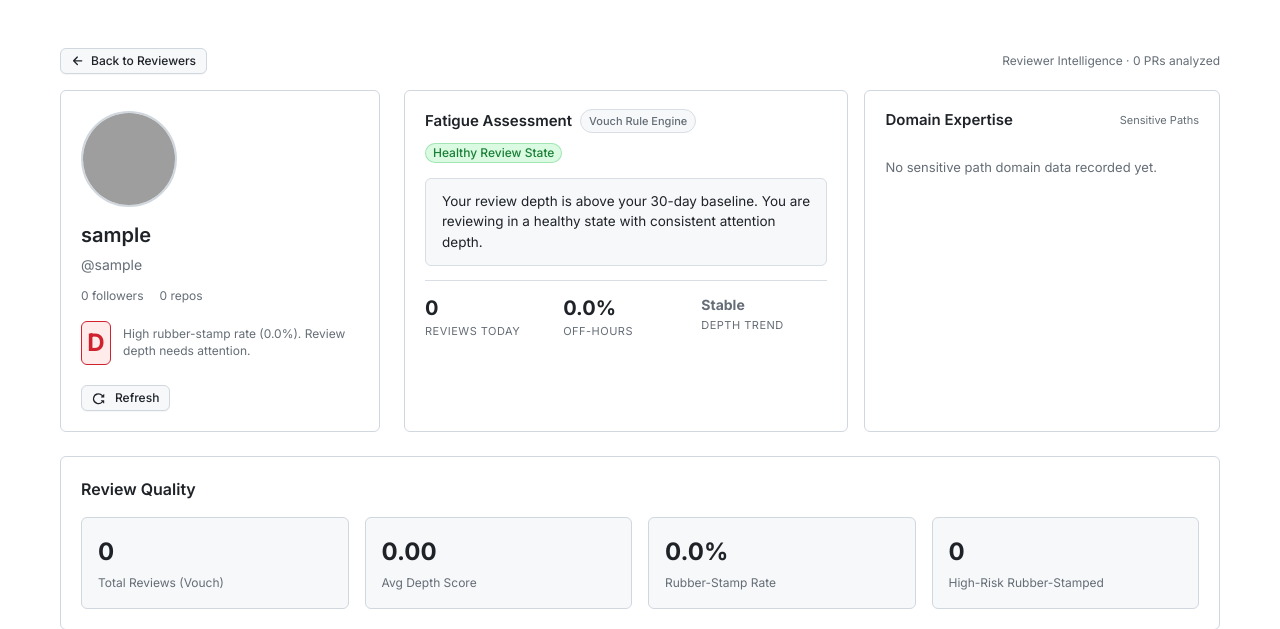
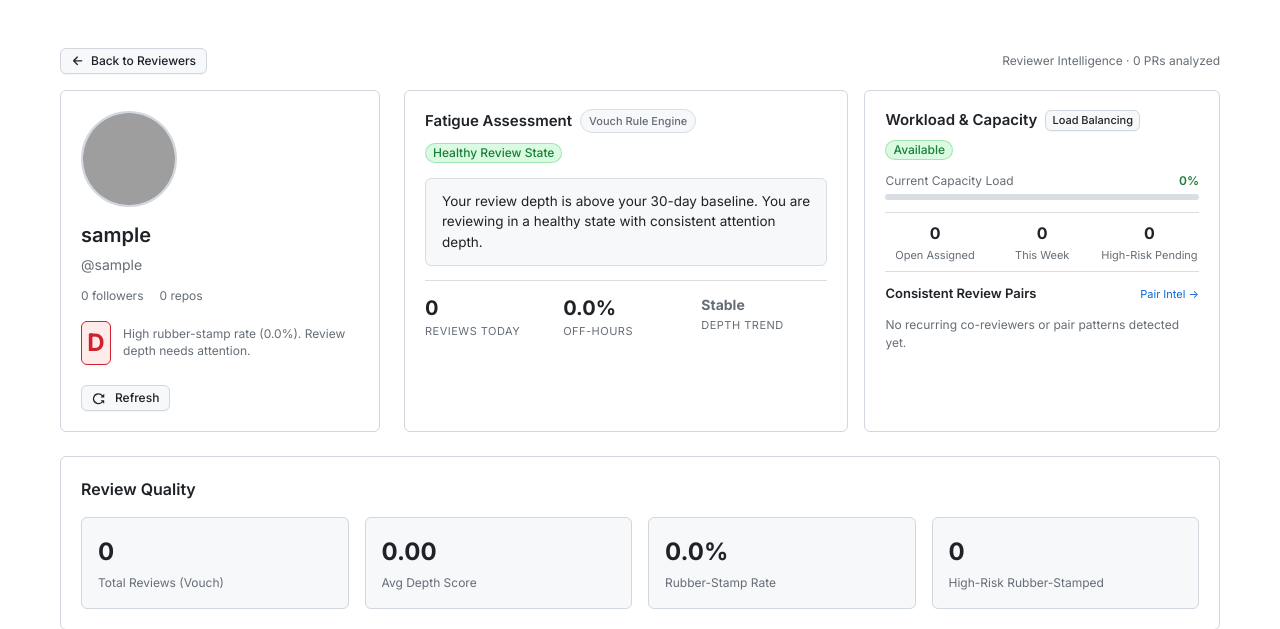
Before and after one commit to ankit-cybertron/Vouch, a Flask app: page /reviewer/sample in a window 1280 px wide. Shown: the part 83-712 px from the top of the page. Run offline with Flask 3, Linux system fonts and the light colour scheme; parts of the project's set-up code (start-up, migrations or seed data) failed here and were passed over; grey boxes are pictures that could not be loaded.

Commit message:
feat(reviewer): replace Domain Expertise with Workload Capacity & Consistent Review Pairs

```diff
--- a/dashboard/app.py
+++ b/dashboard/app.py
@@ -3978,6 +3978,113 @@ def _build_reviewer_profile(username: str, gh_token: str | None = None) -> dict:
     intervention_text = emoji_re.sub("", intervention_text)
     intervention_text = re.sub(r" +", " ", intervention_text).strip()
 
+    # ── Workload & Capacity Calculation ──────────────────────────────────────
+    now_ts = time.time()
+    reviews_today = consecutive_today
+    one_week_ago = now_ts - 7 * 86400
+    reviews_this_week = sum(1 for p in vouch_prs if _extract_ts(p) >= one_week_ago)
+    open_assigned_count = len(open_assigned)
+    high_risk_open_count = sum(
+        1 for p in open_assigned
+        if float(p.get("change_risk", 0.0) or 0.0) >= 0.65
+    )
+
+    load_raw = (
+        min(1.0, reviews_today / 10) * 0.40 +
+        min(1.0, open_assigned_count / 8) * 0.35 +
+        min(1.0, high_risk_open_count / 5) * 0.25
+    )
+    load_score = round(load_raw, 3)
+    load_pct = min(100, int(load_score * 100))
+
+    if load_score >= 0.70:
+        capacity_tier = "overloaded"
+        capacity_label = "Overloaded"
+        capacity_badge_class = "gh-label-high"
+    elif load_score >= 0.40:
+        capacity_tier = "busy"
+        capacity_label = "Busy"
+        capacity_badge_class = "gh-label-medium"
+    else:
+        capacity_tier = "available"
+        capacity_label = "Available"
+        capacity_badge_class = "gh-label-low"
+
+    workload = {
+        "capacity_tier": capacity_tier,
+        "capacity_label": capacity_label,
+        "capacity_badge_class": capacity_badge_class,
+        "load_score": load_score,
+        "load_pct": load_pct,
+        "reviews_today": reviews_today,
+        "reviews_this_week": reviews_this_week,
+        "open_assigned_count": open_assigned_count,
+        "high_risk_open_count": high_risk_open_count,
+    }
+
+    # ── Reviewer Pairing Intelligence ────────────────────────────────────────
+    co_reviewer_counts = defaultdict(lambda: {"reviews": 0, "depths": [], "requeued": 0})
+    author_pair_counts = defaultdict(lambda: {"reviews": 0, "depths": [], "requeued": 0})
+
+    u_clean_lower = clean_username.lower()
+
+    for p in vouch_prs:
+        p_depth = _extract_depth(p)
+        p_requeued = 1 if p.get("re_queued") else 0
+
+        # Check author
+        auth = str(p.get("author") or "").strip()
+        if auth and auth.lower() != u_clean_lower and auth.lower() not in ("unknown", "collaborator", "none"):
+            author_pair_counts[auth]["reviews"] += 1
+            author_pair_counts[auth]["depths"].append(p_depth)
+            author_pair_counts[auth]["requeued"] += p_requeued
+
+        # Check co-reviewers
+        revs = p.get("reviewers") or []
+        if isinstance(revs, str):
+            revs = [revs]
+        single_r = p.get("reviewer")
+        if single_r and single_r not in revs:
+            revs = list(revs) + [single_r]
+
+        for r in revs:
+            r_str = str(r or "").strip()
+            if r_str and r_str.lower() != u_clean_lower and r_str.lower() not in ("unknown", "collaborator", "none", "none requested"):
+                co_reviewer_counts[r_str]["reviews"] += 1
+                co_reviewer_counts[r_str]["depths"].append(p_depth)
+                co_reviewer_counts[r_str]["requeued"] += p_requeued
+
+    pairing_list = []
+    for co_rev, stats in co_reviewer_counts.items():
+        cnt = stats["reviews"]
+        avg_d = sum(stats["depths"]) / len(stats["depths"]) if stats["depths"] else 0.0
+        rq_rate = stats["requeued"] / cnt if cnt else 0.0
+        pairing_list.append({
+            "login": co_rev,
+            "type": "Co-Reviewer",
+            "reviews_count": cnt,
+            "avg_depth": round(avg_d, 2),
+            "requeue_rate_pct": int(rq_rate * 100),
+            "is_co_reviewer": True,
+        })
+
+    for auth, stats in author_pair_counts.items():
+        cnt = stats["reviews"]
+        if cnt >= 2 or not pairing_list:
+            avg_d = sum(stats["depths"]) / len(stats["depths"]) if stats["depths"] else 0.0
+            rq_rate = stats["requeued"] / cnt if cnt else 0.0
+            pairing_list.append({
+                "login": auth,
+                "type": "Author Pair",
+                "reviews_count": cnt,
+                "avg_depth": round(avg_d, 2),
+                "requeue_rate_pct": int(rq_rate * 100),
+                "is_co_reviewer": False,
+            })
+
+    pairing_list.sort(key=lambda x: (x["reviews_count"], 1 if x["is_co_reviewer"] else 0), reverse=True)
+    frequent_pairs = pairing_list[:3]
+
     recent_reviewers = store.get_all_reviewer_usernames(limit=10)
 
     return {
@@ -3997,6 +4104,8 @@ def _build_reviewer_profile(username: str, gh_token: str | None = None) -> dict:
         "intervention": intervention_text,
         "intervention_bot": intervention_bot,
         "recent_reviewers": recent_reviewers,
+        "workload": workload,
+        "frequent_pairs": frequent_pairs,
     }
 
 
--- a/dashboard/static/css/styles.css
+++ b/dashboard/static/css/styles.css
@@ -3944,3 +3944,18 @@ html {
 .risk-color-low {
   color: var(--color-success-fg, #3fb950) !important;
 }
+
+/* Universal Status Color & Background Utilities */
+.color-danger { color: var(--color-danger-fg) !important; }
+.color-attention { color: var(--color-attention-fg) !important; }
+.color-success { color: var(--color-success-fg) !important; }
+.color-done { color: var(--color-done-fg) !important; }
+
+.bg-danger { background-color: var(--color-danger-fg) !important; }
+.bg-attention { background-color: var(--color-attention-fg) !important; }
+.bg-success { background-color: var(--color-success-fg) !important; }
+.bg-done { background-color: var(--color-done-fg) !important; }
+
+.border-fatigue-high { border-left: 3px solid var(--color-danger-fg) !important; }
+.border-fatigue-moderate { border-left: 3px solid var(--color-attention-fg) !important; }
+.border-fatigue-healthy { border-left: 3px solid var(--color-success-fg) !important; }
--- a/dashboard/templates/reviewer.html
+++ b/dashboard/templates/reviewer.html
@@ -210,29 +210,76 @@ Reviewer Not Found
         </div>
       </div>
 
-      <!-- Domain Expertise Card (shifted to empty space at side) -->
-      <div class="domain-card">
-        <div style="display: flex; align-items: center; justify-content: space-between;">
-          <h3 class="section-title" style="font-size: 15px; font-weight: 600; margin: 0; color: var(--color-fg-default);">Domain Expertise</h3>
-          <span style="font-size: 11px; color: var(--color-fg-muted);">Sensitive Paths</span>
+      <!-- Workload & Pairing Card (Replaced Domain Expertise) -->
+      <div class="domain-card" style="display:flex; flex-direction:column; gap:12px;">
+        <div style="display:flex; align-items:center; justify-content:space-between; flex-wrap:wrap; gap:8px;">
+          <div style="display:flex; align-items:center; gap:8px;">
+            <h3 class="section-title" style="font-size:15px; font-weight:600; margin:0; color:var(--color-fg-default);">Workload &amp; Capacity</h3>
+            <a href="/load-balancing" class="gh-btn gh-btn-sm" style="font-size:11px; padding:1px 6px;">Load Balancing</a>
+          </div>
+          {% if workload %}
+          <span class="gh-label {{ workload.capacity_badge_class }}">{{ workload.capacity_label }}</span>
+          {% else %}
+          <span class="gh-label gh-label-low">Available</span>
+          {% endif %}
         </div>
-        <div class="domain-bars">
-          {% set max_count = domain_expertise[0][1] if domain_expertise else 1 %}
-          {% for domain, count in domain_expertise %}
-          {% set bar_pct = ((count * 100) // max_count) if max_count else 0 %}
-          <div class="domain-bar-row">
-            <span class="domain-label domain-{{ domain }}">{{ domain }}</span>
-            <div class="domain-bar-track">
-              <div class="domain-bar-fill domain-fill-{{ domain }}"
-                   style="--domain-pct: {{ bar_pct }}%; width: var(--domain-pct, 0%);">
+
+        {% if workload %}
+        <!-- Capacity Load Meter -->
+        <div>
+          <div style="display:flex; justify-content:space-between; font-size:12px; margin-bottom:4px;">
+            <span style="color:var(--color-fg-muted);">Current Capacity Load</span>
+            <span class="{% if workload.capacity_tier == 'overloaded' %}color-danger{% elif workload.capacity_tier == 'busy' %}color-attention{% else %}color-success{% endif %}" style="font-weight:600;">{{ workload.load_pct }}%</span>
+          </div>
+          <div style="height:6px; background:var(--color-border-muted); border-radius:3px; overflow:hidden;">
+            <div data-fill-width="{{ workload.load_pct }}"
+                 class="{% if workload.capacity_tier == 'overloaded' %}bg-danger{% elif workload.capacity_tier == 'busy' %}bg-attention{% else %}bg-success{% endif %}"
+                 style="height:100%; border-radius:3px;"></div>
+          </div>
+        </div>
+
+        <!-- Workload Stats (3 Mini Stats) -->
+        <div style="display:grid; grid-template-columns:repeat(3, 1fr); gap:8px; padding:8px 0; border-top:1px solid var(--color-border-muted); border-bottom:1px solid var(--color-border-muted); text-align:center;">
+          <div>
+            <div style="font-size:16px; font-weight:700; color:var(--color-fg-default);">{{ workload.open_assigned_count }}</div>
+            <div style="font-size:11px; color:var(--color-fg-muted); margin-top:2px;">Open Assigned</div>
+          </div>
+          <div>
+            <div style="font-size:16px; font-weight:700; color:var(--color-fg-default);">{{ workload.reviews_this_week }}</div>
+            <div style="font-size:11px; color:var(--color-fg-muted); margin-top:2px;">This Week</div>
+          </div>
+          <div>
+            <div class="{% if workload.high_risk_open_count > 0 %}color-danger{% endif %}" style="font-size:16px; font-weight:700; color:var(--color-fg-default);">{{ workload.high_risk_open_count }}</div>
+            <div style="font-size:11px; color:var(--color-fg-muted); margin-top:2px;">High-Risk Pending</div>
+          </div>
+        </div>
+        {% endif %}
+
+        <!-- Consistent Review Pairs Section -->
+        <div>
+          <div style="display:flex; align-items:center; justify-content:space-between; margin-bottom:8px;">
+            <span style="font-size:13px; font-weight:600; color:var(--color-fg-default);">Consistent Review Pairs</span>
+            <a href="/pair-intelligence" style="font-size:11px; color:var(--color-accent-fg); text-decoration:none;">Pair Intel &rarr;</a>
+          </div>
+
+          {% if frequent_pairs %}
+          <div style="display:flex; flex-direction:column; gap:6px;">
+            {% for p in frequent_pairs %}
+            <div style="display:flex; align-items:center; justify-content:space-between; background:var(--color-canvas-subtle); padding:6px 10px; border-radius:6px; font-size:12px;">
+              <div style="display:flex; align-items:center; gap:8px;">
+                <img src="https://github.com/{{ p.login }}.png" onerror="this.src='https://github.com/github.png'" alt="@{{ p.login }}" style="width:20px; height:20px; border-radius:50%; object-fit:cover; flex-shrink:0;" />
+                <a href="/reviewer/{{ p.login }}" style="color:var(--color-accent-fg); font-weight:600; text-decoration:none;">@{{ p.login }}</a>
+                <span class="gh-label" style="font-size:10px; padding:1px 6px;">{{ p.type }}</span>
+              </div>
+              <div style="color:var(--color-fg-muted); font-size:11px; text-align:right;">
+                <strong>{{ p.reviews_count }}</strong> review{{ 's' if p.reviews_count != 1 else '' }} · Depth {{ p.avg_depth }}
               </div>
             </div>
-            <span class="domain-count">{{ count }} PR{{ 's' if count != 1 else '' }}</span>
+            {% endfor %}
           </div>
-          {% endfor %}
-          {% if not domain_expertise %}
-          <p class="text-muted" style="color: var(--color-fg-muted); font-size: 13px; margin: 0; padding: 12px 0;">
-            No sensitive path domain data recorded yet.
+          {% else %}
+          <p style="color:var(--color-fg-muted); font-size:12px; margin:0; padding:4px 0;">
+            No recurring co-reviewers or pair patterns detected yet.
           </p>
           {% endif %}
         </div>
```
